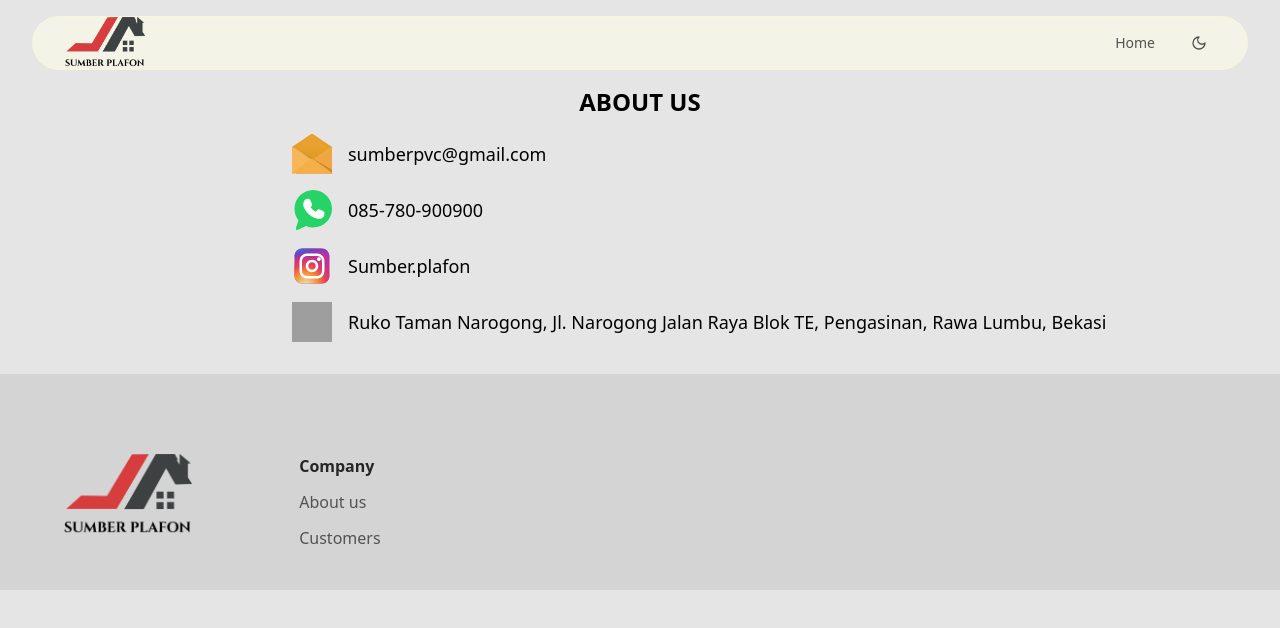
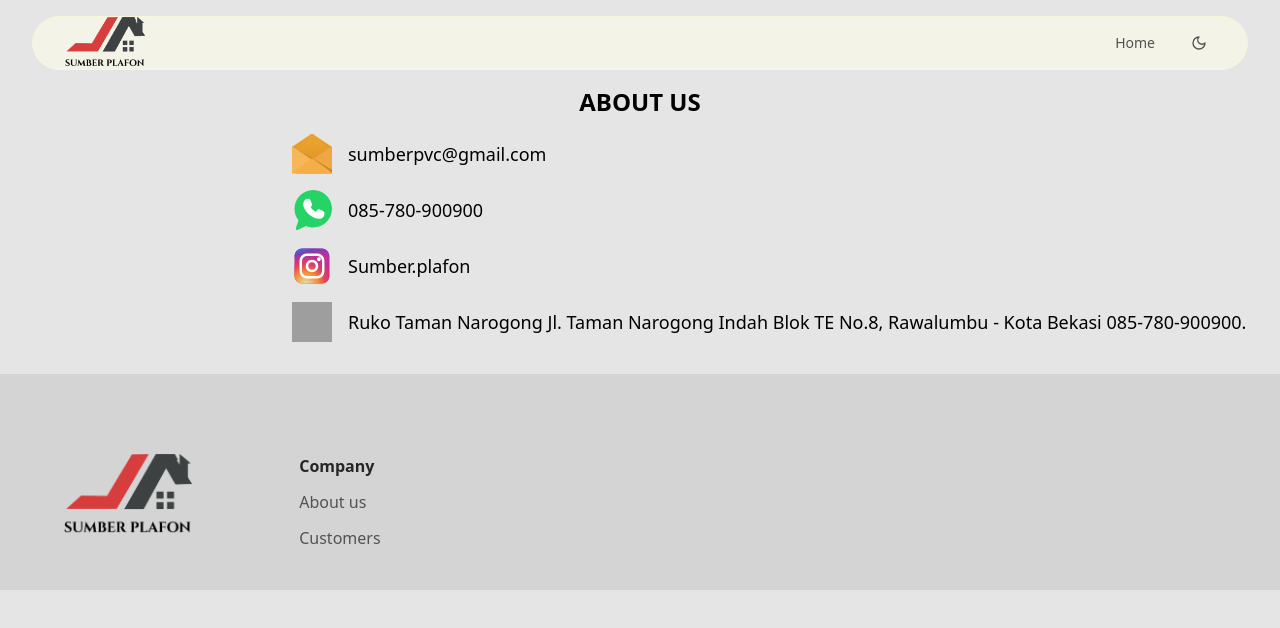
Before and after one commit to nofamex/dadsplafon, an Astro site: page /about in a window 1280 px wide. Built offline with nearby package versions, Linux system fonts and the light colour scheme; Astro itself is replaced by a stand-in of ours; grey boxes are pictures that could not be loaded.

Commit message:
change about us

```diff
--- a/src/pages/about.astro
+++ b/src/pages/about.astro
@@ -20,7 +20,7 @@ const siteTitle = `About Us | ${SITE.title}`;
     <ContactList
       image={building}
       alt="building"
-      text="Ruko Taman Narogong, Jl. Narogong Jalan Raya Blok TE, Pengasinan, Rawa Lumbu, Bekasi"
+      text="Ruko Taman Narogong Jl. Taman Narogong Indah Blok TE No.8, Rawalumbu - Kota Bekasi 085-780-900900."
     />
   </section>
 </MainLayout>
--- a/src/pages/index.astro
+++ b/src/pages/index.astro
@@ -21,7 +21,7 @@ const avatarSrcs: Array<string> = [
 <MainLayout title="SUMBER PLAFON">
   <HeroSection
     title="SUMBER PLAFON PVC"
-    subTitle="Ruko Taman Narogong Jl. Taman Narogong Indah Blok TE No.8, Rawalumbu - Kota Bekasi085-780-900900."
+    subTitle="Ruko Taman Narogong Jl. Taman Narogong Indah Blok TE No.8, Rawalumbu - Kota Bekasi 085-780-900900."
     alt="Sumber Plafon PVC"
   />
 
```
